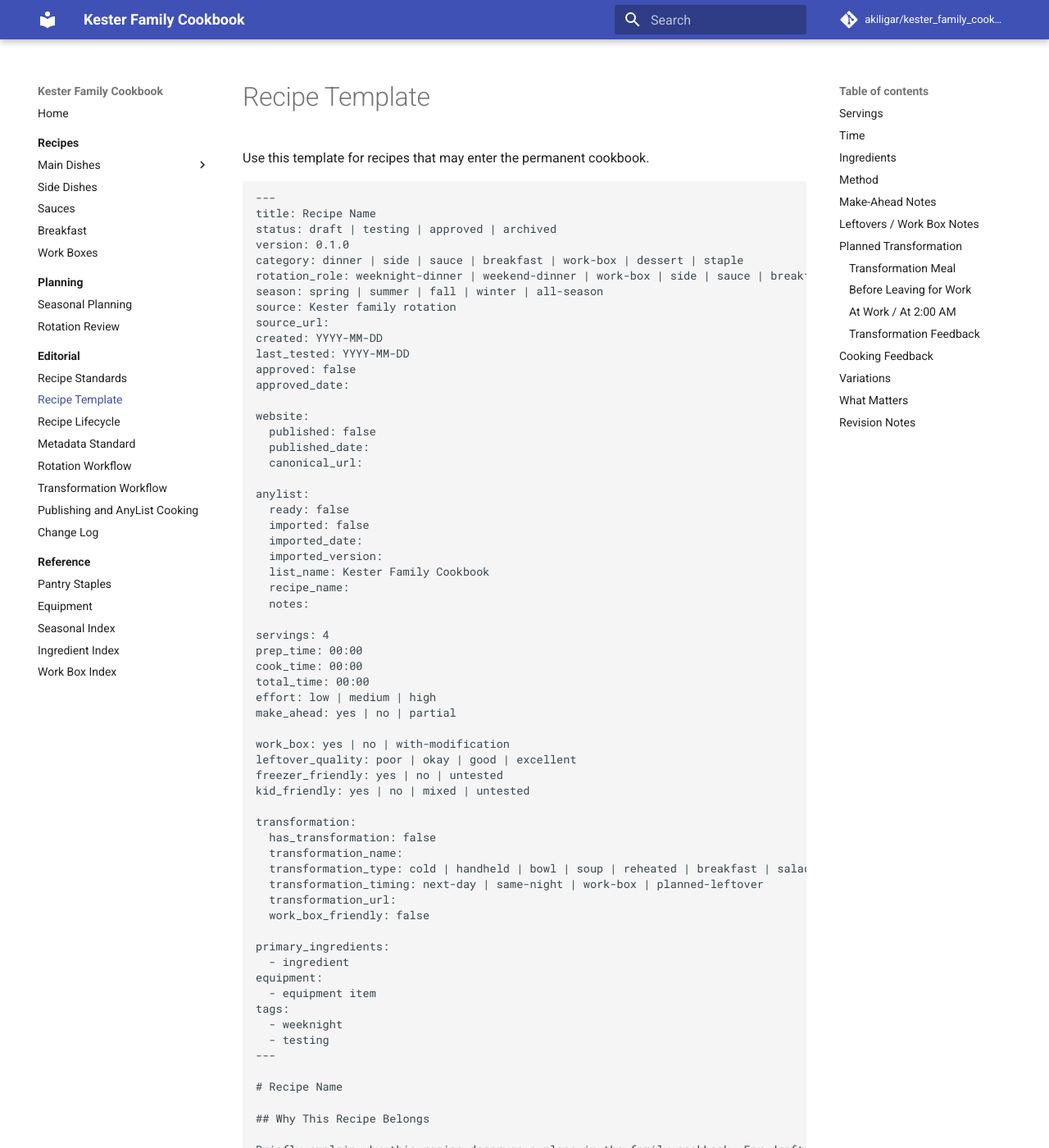
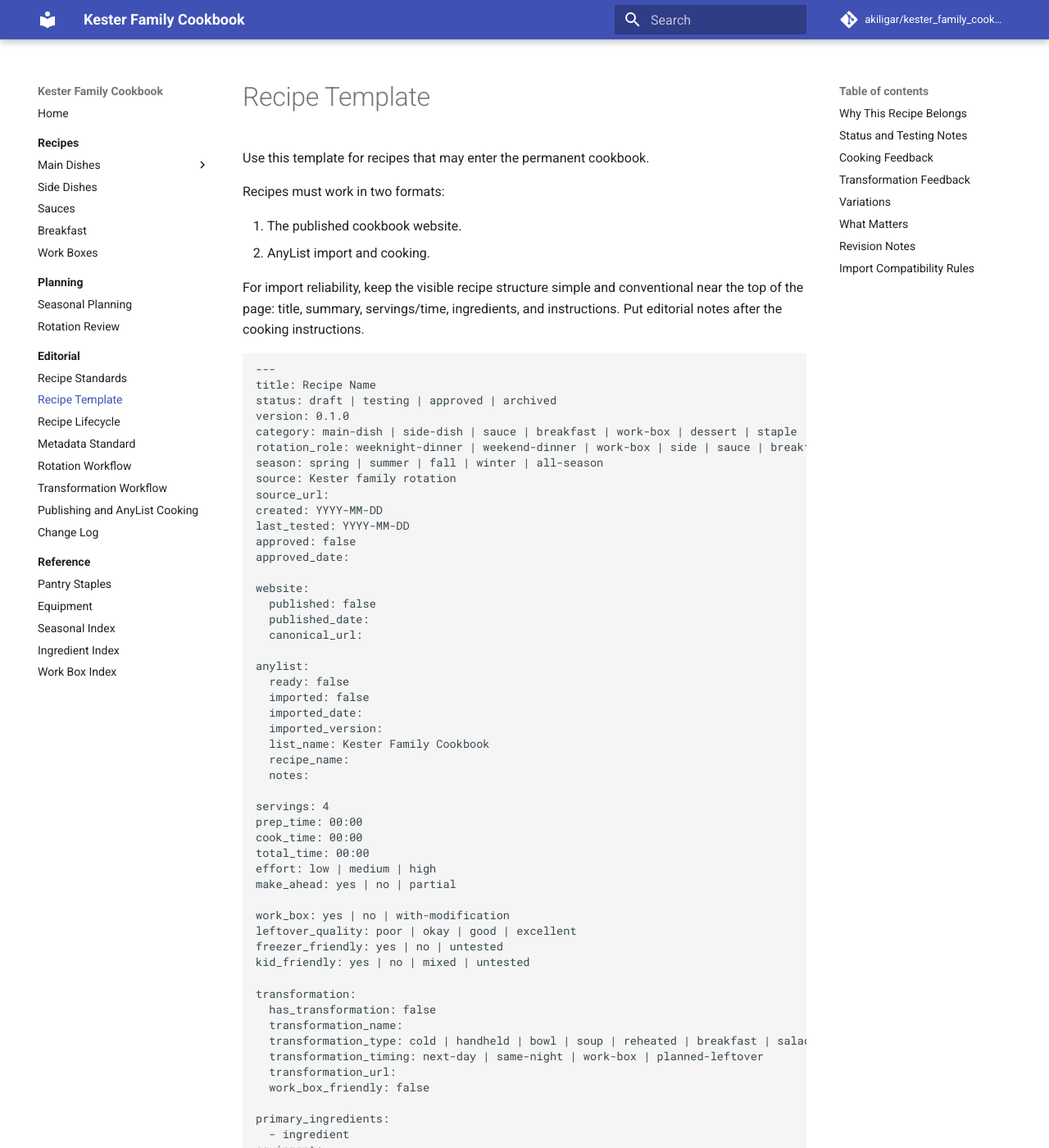
Before and after one commit to akiligar/kester_family_cookbook, an MkDocs documentation site: the page built from docs/editorial/recipe-template.md, in a window 1280 px wide and 1400 px high. Shown: the whole window at 82% size. Built offline with MkDocs 1.6.1 and Material for MkDocs 9.7.7, drawn with Linux system fonts in a browser that asks for light colours; comment, search, counter and statistics services are not loaded; some of the changed text lies outside the part shown.

Commit message:
Restructure recipe template for AnyList import compatibility

````diff
--- a/docs/editorial/recipe-template.md
+++ b/docs/editorial/recipe-template.md
@@ -1,13 +1,20 @@
 # Recipe Template
 
 Use this template for recipes that may enter the permanent cookbook.
+
+Recipes must work in two formats:
+
+1. The published cookbook website.
+2. AnyList import and cooking.
+
+For import reliability, keep the visible recipe structure simple and conventional near the top of the page: title, summary, servings/time, ingredients, and instructions. Put editorial notes after the cooking instructions.
 
 ```markdown
 ---
 title: Recipe Name
 status: draft | testing | approved | archived
 version: 0.1.0
-category: dinner | side | sauce | breakfast | work-box | dessert | staple
+category: main-dish | side-dish | sauce | breakfast | work-box | dessert | staple
 rotation_role: weeknight-dinner | weekend-dinner | work-box | side | sauce | breakfast | company | holiday | staple
 season: spring | summer | fall | winter | all-season
 source: Kester family rotation
@@ -62,19 +69,75 @@ tags:
 
 # Recipe Name
 
-## Why This Recipe Belongs
+Brief one- or two-sentence recipe summary.
 
-Briefly explain why this recipe deserves a place in the family cookbook. For drafts and testing recipes, explain what role it might fill.
+## Servings and Time
 
-## Status
+- Servings: 4
+- Prep time: 00:00
+- Cook time: 00:00
+- Total time: 00:00
 
-Current status: draft | testing | approved | archived
+## Ingredients
 
-Testing notes:
+Keep this section clean. Avoid editorial notes, testing notes, and optional commentary.
 
-- Date tested:
-- Result:
-- Next adjustment:
+### Main Component
+
+- Ingredient 1
+- Ingredient 2
+
+### Sauce / Dressing / Secondary Component
+
+- Ingredient 1
+- Ingredient 2
+
+## Instructions
+
+Keep this section cookable. Avoid long explanations that interfere with AnyList timers and step parsing.
+
+### Prepare
+
+1. Step one.
+2. Step two.
+
+### Cook
+
+1. Step one.
+2. Step two.
+
+### Serve
+
+1. Step one.
+
+## Planned Transformation
+
+A transformation is not a leftover note. It is the planned second meal this recipe is designed to become.
+
+### Transformation Meal
+
+Name the next meal and explain why the dinner was designed to become it.
+
+### Additional Ingredients
+
+- Ingredient 1
+- Ingredient 2
+
+### Before Leaving for Work
+
+List what should be sliced, packed, portioned, chilled, or held separately before work.
+
+### At Work / At 2:00 AM
+
+Explain how to assemble, reheat, dress, or eat the transformation meal.
+
+## Make-Ahead Notes
+
+What can be done earlier?
+
+## Storage and Leftovers
+
+What usable leftovers does this create? If it does not work well as leftovers, say so.
 
 ## AnyList Cooking Notes
 
@@ -90,57 +153,25 @@ URL: https://cookbook.connellkesters.com/path-to-recipe/
 
 After cooking from AnyList, capture what worked or failed in the Cooking Feedback section below.
 
-## Servings
+## Why This Recipe Belongs
 
-Serves 4.
+Briefly explain why this recipe deserves a place in the family cookbook. For drafts and testing recipes, explain what role it might fill.
 
-## Time
+## Status and Testing Notes
 
-- Prep:
-- Cook:
-- Total:
+Current status: draft | testing | approved | archived
 
-## Ingredients
-
-- Ingredient 1
-- Ingredient 2
-
-## Method
-
-1. Step one.
-2. Step two.
-
-## Make-Ahead Notes
-
-What can be done earlier?
-
-## Leftovers / Work Box Notes
-
-What usable leftovers does this create? If it does not work well as leftovers, say so.
-
-## Planned Transformation
-
-A transformation is not a leftover note. It is the planned second meal this recipe is designed to become.
-
-### Transformation Meal
-
-Name the next meal and explain why the dinner was designed to become it.
-
-### Before Leaving for Work
-
-List what should be sliced, packed, portioned, chilled, or held separately before work.
-
-### At Work / At 2:00 AM
-
-Explain how to assemble, reheat, dress, or eat the transformation meal.
-
-### Transformation Feedback
-
-- YYYY-MM-DD: Note whether the transformation worked, what was missing, and what should change next time.
+- Date tested:
+- Result:
+- Next adjustment:
 
 ## Cooking Feedback
 
 - YYYY-MM-DD: Cooked from planned recipe / website / AnyList. Note what worked, what was confusing, and what should change next time.
+
+## Transformation Feedback
+
+- YYYY-MM-DD: Note whether the transformation worked, what was missing, and what should change next time.
 
 ## Variations
 
@@ -154,3 +185,16 @@ List details that should not be changed because they affect the result.
 
 - YYYY-MM-DD: Initial version.
 ```
+
+## Import Compatibility Rules
+
+For AnyList and similar recipe import tools:
+
+- Use `# Recipe Name` as the visible recipe title.
+- Use `## Ingredients` for the ingredient list.
+- Use `## Instructions` for cooking steps.
+- Put ingredients before instructions.
+- Keep editorial notes after the cooking instructions.
+- Avoid putting testing status, family notes, or workflow notes between the title and the ingredients.
+- Use ordinary ingredient bullets and numbered instruction steps.
+- Prefer `Servings and Time` over a complex recipe-information table.
````
